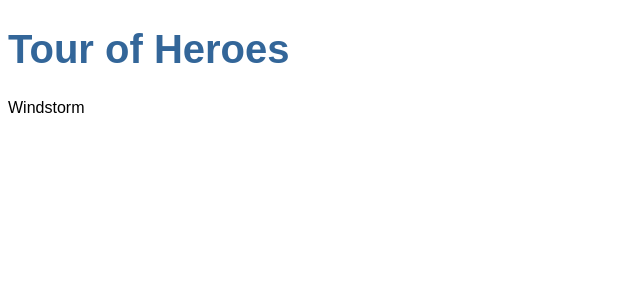
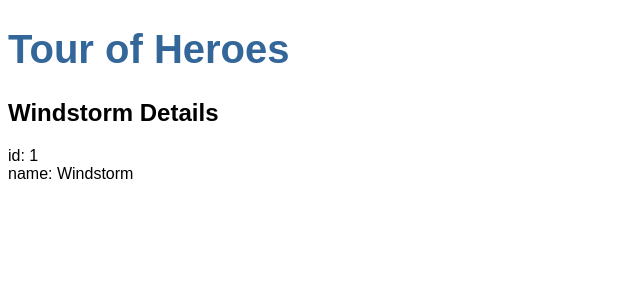
Before and after one commit to darkn3rd/angular-tour-of-heroes, an Angular app: page / in a window 1280 px wide. Shown: the top 300 px of the page, without its empty margins (0-640 px from the left). Built offline with nearby package versions, Linux system fonts and the light colour scheme.

Commit message:
heros editor 2: hero class

```diff
--- /dev/null
+++ b/src/app/hero.ts
@@ -0,0 +1,4 @@
+export class Hero {
+  id: number;
+  name: string;
+}
--- a/src/app/heroes/heroes.component.html
+++ b/src/app/heroes/heroes.component.html
@@ -1 +1,3 @@
-{{hero}}
+<h2>{{hero.name}} Details</h2>
+<div><span>id: </span>{{hero.id}}</div>
+<div><span>name: </span>{{hero.name}}</div>
--- a/src/app/heroes/heroes.component.ts
+++ b/src/app/heroes/heroes.component.ts
@@ -1,4 +1,5 @@
 import { Component, OnInit } from '@angular/core';
+import { Hero } from '../hero';
 
 @Component({
   selector: 'app-heroes',
@@ -6,7 +7,10 @@
   styleUrls: ['./heroes.component.css']
 })
 export class HeroesComponent implements OnInit {
-  hero = 'Windstorm';
+  hero: Hero = {
+    id: 1,
+    name: 'Windstorm'
+  };
 
   constructor() { }
 
```
